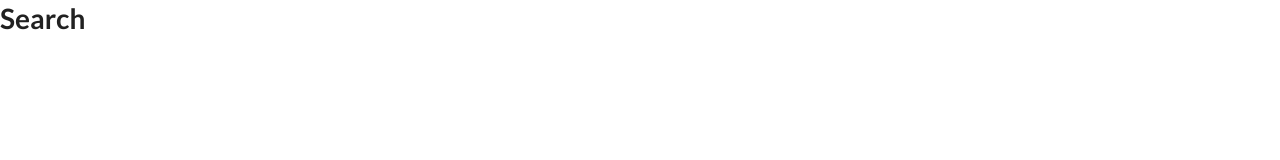
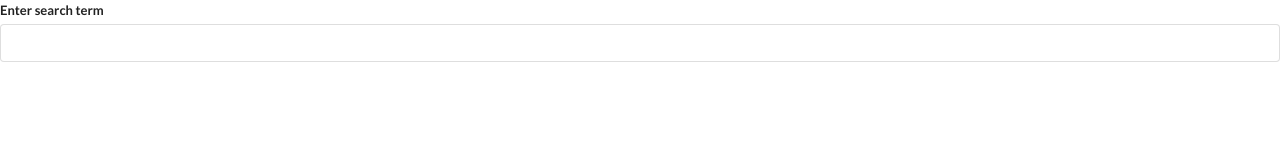
Before and after one commit to dockwall/react-wiki-widgets, a React (Create React App) app: page / in a window 1280 px wide. Shown: the top 160 px of the page. Built offline with nearby package versions, Linux system fonts and the light colour scheme.

Commit message:
Created controlled input element

```diff
--- a/src/components/Search.js
+++ b/src/components/Search.js
@@ -1,7 +1,23 @@
-import React from "react";
+import React, { useState } from "react";
 
 const Search = () => {
-    return <h1>Search</h1>
+    const [searchValue, setSearchValue] = useState('');
+
+    return (
+        <div>
+            <div className="ui form">
+                <div className="field">
+                    <label>Enter search term</label>
+                    <input
+                        className="input"
+                        value={searchValue}
+                        onChange={(e) => setSearchValue(e.target.value)}
+                    >
+                    </input>
+                </div>
+            </div>
+        </div>
+    )
 };
 
 export default Search
```
